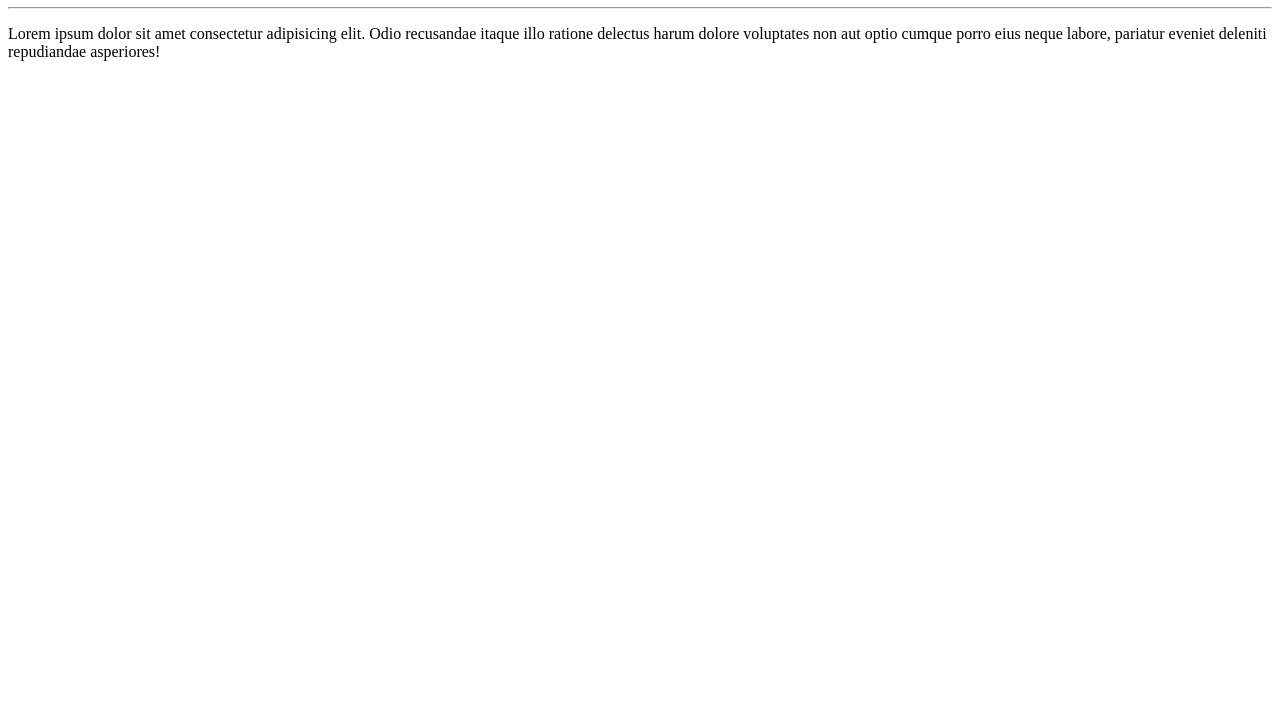
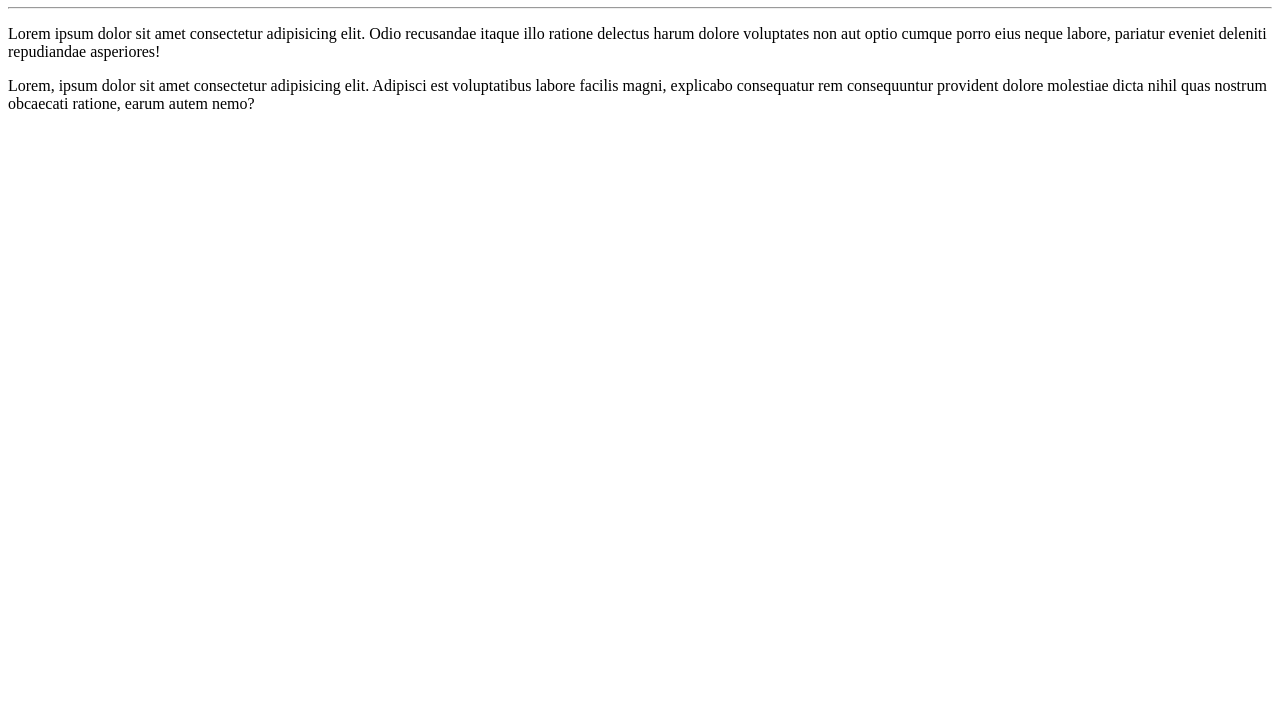
Before and after one commit to Rodri-Souza/Ola-Mundo, a plain HTML site: page site-exemplo/index.html in a window 1280 px wide. Shown: the part 73-800 px from the top of the page. Drawn offline with Linux system fonts and the light colour scheme.

Commit message:
Adicionei um paragrafo

```diff
--- a/site-exemplo/index.html
+++ b/site-exemplo/index.html
@@ -10,5 +10,6 @@
   <h1>Olá, Mundo!</h1>
   <hr>
   <p>Lorem ipsum dolor sit amet consectetur adipisicing elit. Odio recusandae itaque illo ratione delectus harum dolore voluptates non aut optio cumque porro eius neque labore, pariatur eveniet deleniti repudiandae asperiores!</p>
+  <p>Lorem, ipsum dolor sit amet consectetur adipisicing elit. Adipisci est voluptatibus labore facilis magni, explicabo consequatur rem consequuntur provident dolore molestiae dicta nihil quas nostrum obcaecati ratione, earum autem nemo?</p>
 </body>
 </html>
```
